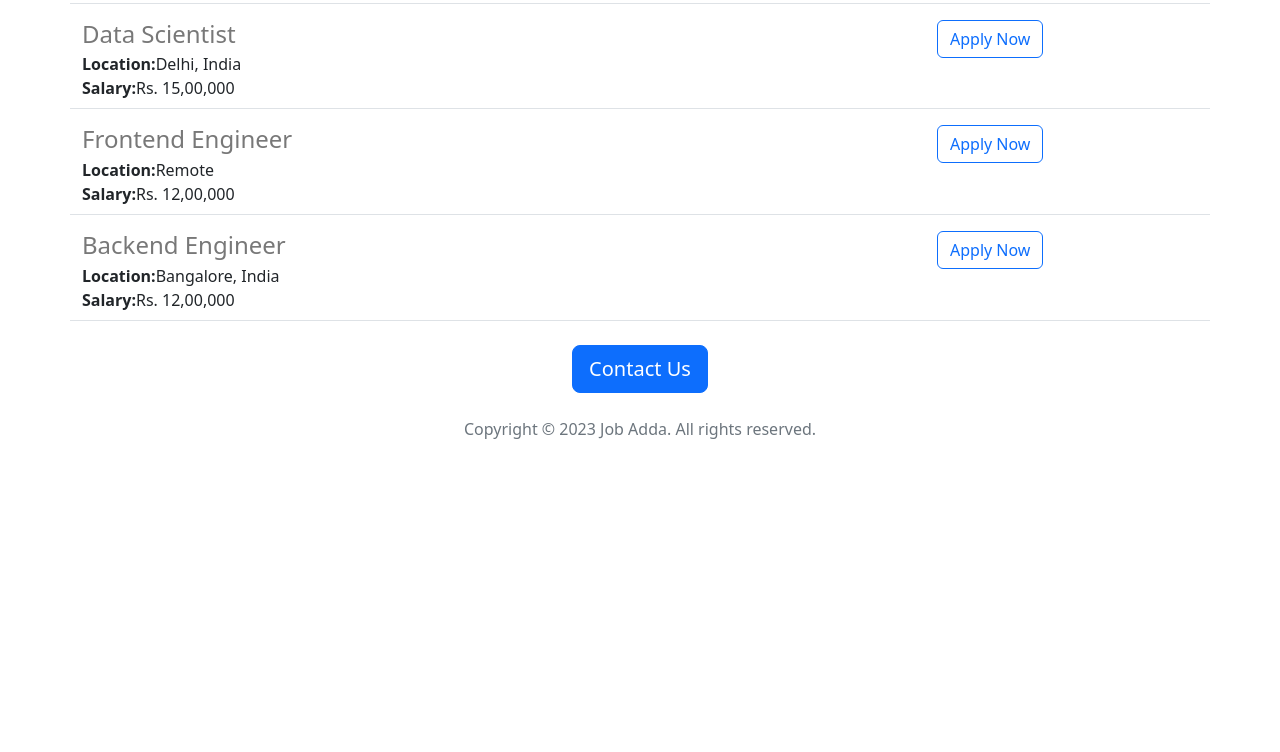
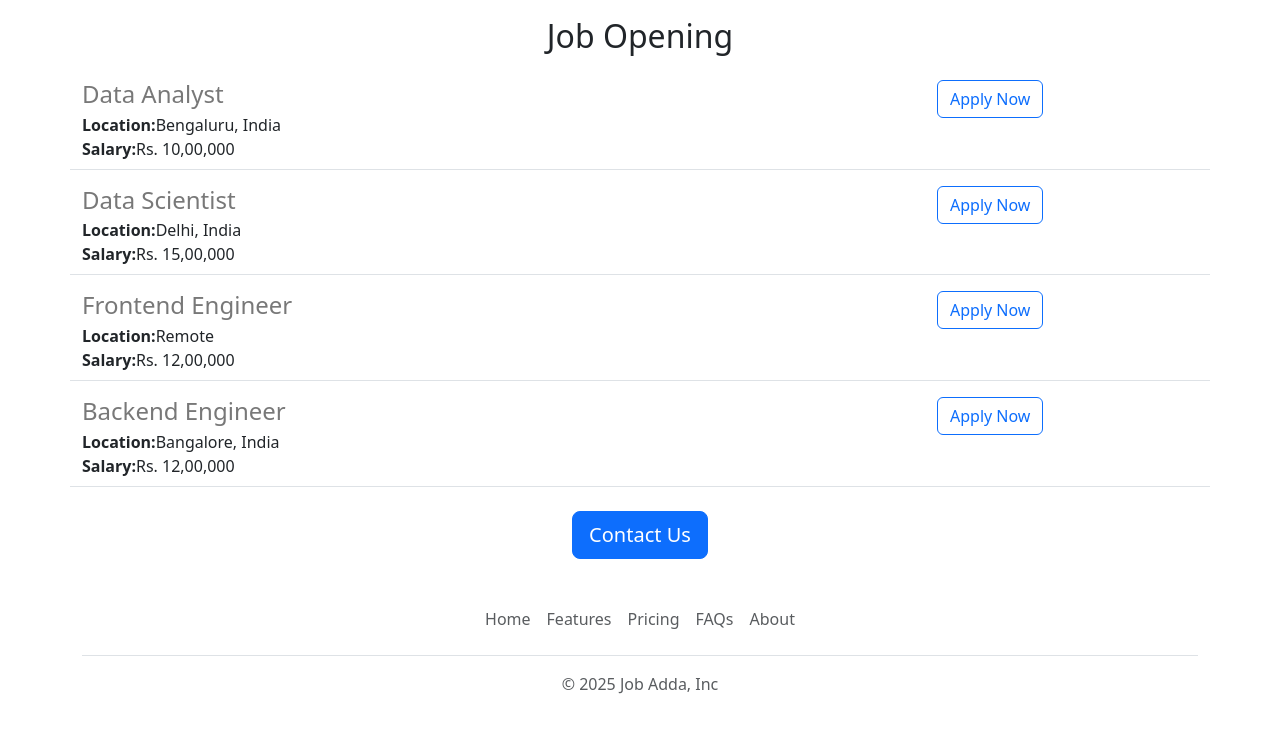
Before and after one commit to KarthikUllal/Flask-Website, a Flask app: page / in a window 1280 px wide. Shown: the part 815-1567 px from the top of the page. Before the commit the page ends 1254 px from the top, so only its background shows below. Run offline with Flask 3, Linux system fonts and the light colour scheme.

Commit message:
added nav bar and footer, made some changes home.html

```diff
--- /dev/null
+++ b/templates/footer.html
@@ -0,0 +1,12 @@
+ <div class="container">
+        <footer class="py-3 my-4">
+            <ul class="nav justify-content-center border-bottom pb-3 mb-3">
+                <li class="nav-item"><a href="#" class="nav-link px-2 text-body-secondary">Home</a></li>
+                <li class="nav-item"><a href="#" class="nav-link px-2 text-body-secondary">Features</a></li>
+                <li class="nav-item"><a href="#" class="nav-link px-2 text-body-secondary">Pricing</a></li>
+                <li class="nav-item"><a href="#" class="nav-link px-2 text-body-secondary">FAQs</a></li>
+                <li class="nav-item"><a href="#" class="nav-link px-2 text-body-secondary">About</a></li>
+            </ul>
+            <p class="text-center text-body-secondary">&copy; 2025 {{company_name}}, Inc</p>
+        </footer>
+    </div>
--- a/templates/home.html
+++ b/templates/home.html
@@ -72,76 +72,29 @@
           width : 100%;
           height: 320px;
           object-fit: cover;
+          margin-bottom: 10px;
         }
-
-        /* .job-section {
-          display: flex;
-          justify-content: center;
-          gap: 20px;
-          margin: 20px;
-        }
-        .job-box{
-          background-color: #fff;
-          padding: 20px;
-          border-radius: 5px;
-          box-shadow: 0 4px 8px 0 rgba(0,0,0,0.2);
-          text-align: center;
-        } */
       </style>
     </head>
     <body>
       {% include 'nav.html' %}
+       <img id="banner" class="img-fluid" src="static/banner.jpg">
+
       <div class = "container">
-              <h1 class = "text-center mt-2 mb-4 text-primary">{{company_name}}</h1>
-                <img id="banner" class="img-fluid" src="static/banner.jpg">
+                <h2 class = "text-center mt-2 mb-4">About {{company_name}}</h2>
+        <div class = "row" style = "margin-bottom:16px;">
+            <div class = "col-6">
+                  <p class = "lead">
 
-                <h2 class = "text-center mt-2 mb-4">About {{company_name}}</h2>
-                <p class = "lead">Lorem ipsum dolor sit amet, consectetur adipiscing elit. Phasellus pretium rutrum nunc, quis sollicitudin dui. Sed elementum ex id felis aliquam, varius auctor mi molestie. Maecenas vitae leo eget purus semper volutpat sit amet eu nunc. Quisque vel velit et quam cursus ultricies sed eget sapien. Morbi risus magna, sollicitudin ut sapien id, interdum facilisis augue. Quisque eleifend vel felis sed lacinia. Donec laoreet, justo in accumsan condimentum, orci leo egestas dui, non tristique mi nunc quis libero. Aliquam in sapien lobortis odio egestas consequat. Integer sed lorem sed nulla efficitur placerat ut vel massa.
-                </p>
+                        Lorem ipsum dolor sit amet, consectetur adipiscing elit. Phasellus pretium rutrum nunc, quis sollicitudin dui. Sed elementum ex id felis aliquam, varius auctor mi molestie. Maecenas vitae leo eget purus semper volutpat sit amet eu nunc. Quisque vel velit et quam cursus ultricies sed eget sapien. Morbi risus magna, sollicitudin ut sapien id, interdum facilisis augue. Quisque eleifend vel felis sed lacinia. Donec laoreet, justo in accumsan condimentum, orci leo egestas dui, non tristique mi nunc quis libero. Aliquam in sapien lobortis odio egestas consequat. Integer sed lorem sed nulla efficitur placerat ut vel massa.
+                  </p>
+            </div>
+          <div class = "col-6">
+            <img id="banner" class="img-fluid" src="static/people.jpg" style ="height:320px; border-radius:4px;">
+          </div>
 
+        </div>
               <h2 class = "text-center mt-2 mb-4">Job Opening</h2>
-              <!-- <div class ="job-section">
-                <div class= "job-box">
-                  <h3>Data analyst</h3>
-                  <p>Bangalore, India</p>
-                  <div class="apply-bnt">
-                      <button class = "btn btn-primary">Apply Now</button>
-                  </div>
-                </div>
-
-                <div class= "job-box">
-                  <h3>Backend Developer</h3>
-                  <p>Mumbai, India</p>
-                  <div class="apply-bnt">
-                      <button class = "btn btn-primary">Apply Now</button>
-                  </div>
-                </div>
-
-                <div class= "job-box">
-                  <h3>Frontend Developer</h3>
-                  <p>Telangana, India</p>
-                  <div class="apply-bnt">
-                      <button class = "btn btn-primary">Apply Now</button>
-                  </div>
-                </div>
-
-                <div class= "job-box">
-                  <h3>Software Test Engineer</h3>
-                  <p>Telangana, India</p>
-                  <div class="apply-bnt">
-                      <button class = "btn btn-primary">Apply Now</button>
-                  </div>
-                </div>
-
-                <div class= "job-box">
-                  <h3>Project Manager</h3>
-                  <p>Telangana, India</p>
-                  <div class="apply-bnt">
-                      <button class = "btn btn-primary">Apply Now</button>
-                  </div>
-                </div>
-
-              </div> -->
               <div>
                 {% for job in jobs %}
                     {% include 'jobitem.html' %}
@@ -153,11 +106,9 @@
                     <button class = "btn btn-primary btn-lg">
                       Contact Us
                     </button>
-                  <p class = "mt-4 text-secondary">
 
-                    Copyright &copy; 2023 Job Adda. All rights reserved.                      </p>
               </div>
       </div>
-
+       {% include 'footer.html' %}
     </body>
 </html>
--- a/templates/nav.html
+++ b/templates/nav.html
@@ -6,4 +6,4 @@
     </a>
   </div>
 </nav>
-<div style = "height:35px;"</div>
+<div style = "height:70px;"></div>
```
Also changed, not shown: 1 other file.
